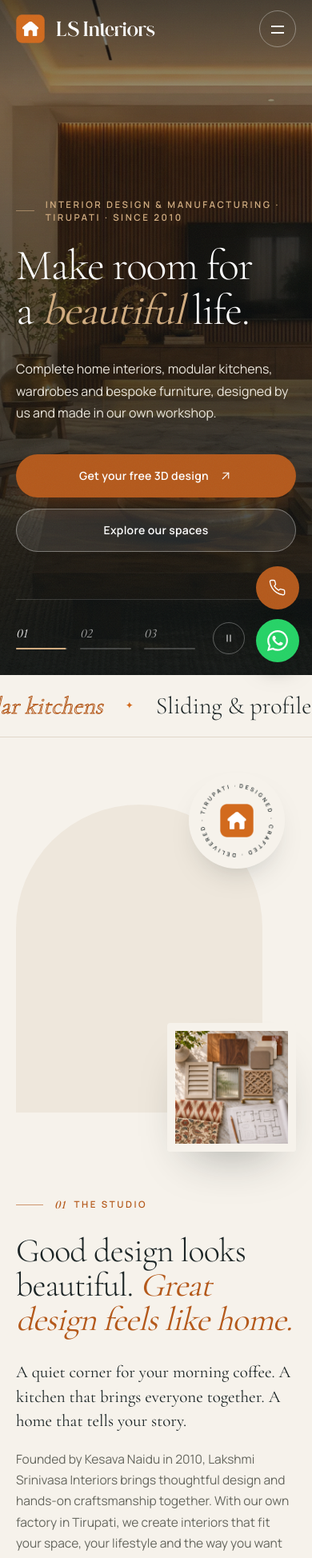
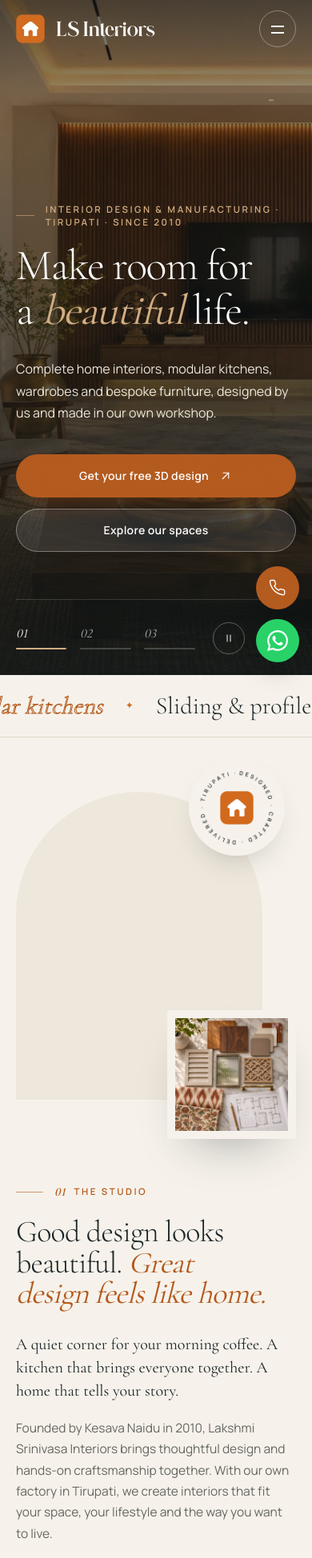
Before and after one commit to lasanlabs22-design/LS-Interiors, a Next.js app: page / in a window 390 px wide. Shown: the top 1948 px of the page at 80% size. Built offline with nearby package versions, Linux system fonts and the light colour scheme.

Commit message:
Scale section spacing and headings with screen height

```diff
--- a/app/globals.css
+++ b/app/globals.css
@@ -64,19 +64,20 @@ address { font-style: normal; }
 ::selection { background: var(--brand); color: #fff; }
 
 .container { width: min(100% - var(--gutter) * 2, var(--max)); margin-inline: auto; }
-.section { padding-block: clamp(84px, 11vw, 160px); position: relative; }
+/* Section spacing follows screen height so each section fits one laptop screen */
+.section { padding-block: clamp(48px, 8svh, 100px); position: relative; }
 
 .skip-link { position: fixed; left: 16px; top: -100px; z-index: 200; background: var(--ink); color: #fff; padding: 12px 18px; }
 .skip-link:focus { top: 16px; }
 
 /* Type */
 h2 {
-  font: 300 clamp(42px, 5.4vw, 84px)/1.02 var(--serif);
+  font: 300 clamp(38px, min(4.4vw, 7.2svh), 72px)/1.02 var(--serif);
   letter-spacing: -.02em;
   text-wrap: balance;
 }
 h2 em, h1 em { font-style: italic; font-weight: 400; color: var(--copper); }
-.lead { font: 400 clamp(21px, 1.9vw, 26px)/1.45 var(--serif); color: var(--ink); }
+.lead { font: 400 clamp(20px, min(1.7vw, 2.9svh), 25px)/1.45 var(--serif); color: var(--ink); }
 .eyebrow {
   display: inline-flex;
   align-items: center;
@@ -85,7 +86,7 @@ h2 em, h1 em { font-style: italic; font-weight: 400; color: var(--copper); }
   letter-spacing: .22em;
   text-transform: uppercase;
   color: var(--copper);
-  margin-bottom: 26px;
+  margin-bottom: clamp(14px, 2.4svh, 24px);
 }
 .eyebrow::before { content: ''; width: 34px; height: 1px; background: currentColor; opacity: .6; }
 .eyebrow-index { font-family: var(--serif); font-size: 15px; letter-spacing: .04em; font-style: italic; margin-right: -4px; }
@@ -419,7 +420,7 @@ h2 em, h1 em { font-style: italic; font-weight: 400; color: var(--copper); }
 .stat dt { font-size: 14px; color: var(--stone); max-width: 180px; }
 
 /* Shared section header */
-.section-head { display: flex; align-items: flex-end; justify-content: space-between; gap: 40px; margin-bottom: clamp(48px, 6vw, 80px); }
+.section-head { display: flex; align-items: flex-end; justify-content: space-between; gap: 40px; margin-bottom: clamp(28px, 5svh, 56px); }
 .section-head > p { max-width: 400px; color: var(--stone); padding-bottom: 10px; }
 .section-head-center { flex-direction: column; align-items: center; text-align: center; gap: 0; }
 
```
